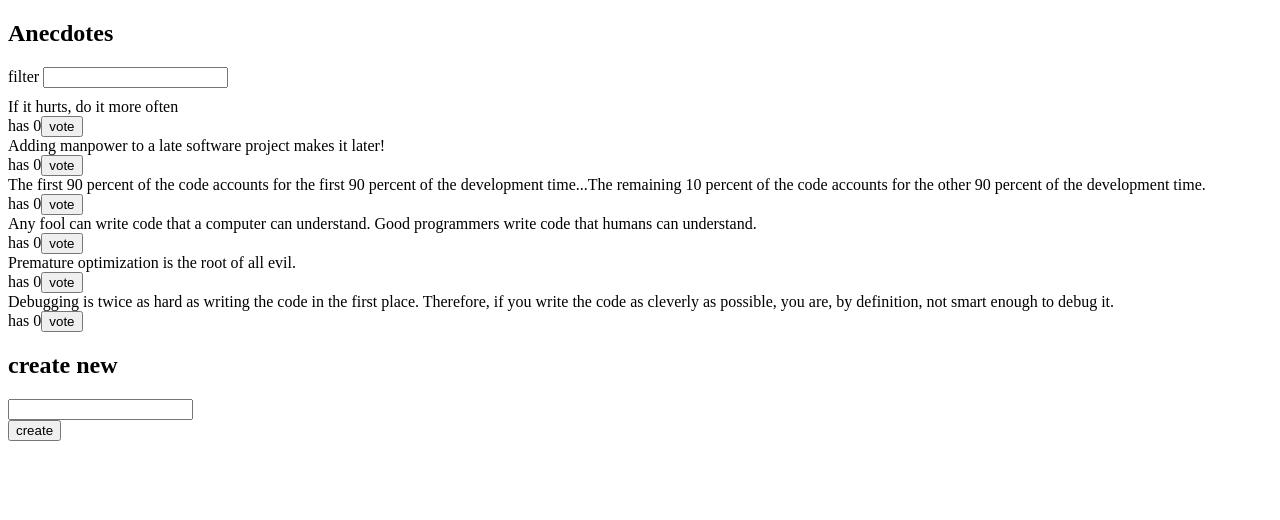
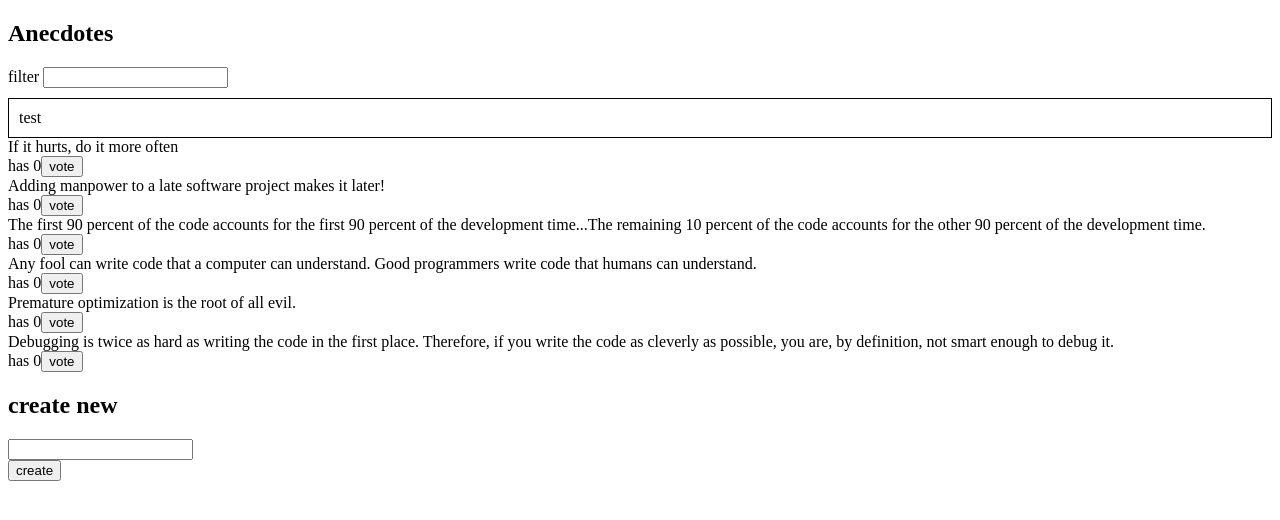
Before and after one commit to rotero08/fullstackopenexcercises, a React (Vite) app in the folder part6/redux-anecdotes-main/: page / in a window 1280 px wide. Shown: the top 520 px of the page. Built offline with nearby package versions, Linux system fonts and the light colour scheme.

Commit message:
exercise 6.12

```diff
--- a/part6/redux-anecdotes-main/src/App.jsx
+++ b/part6/redux-anecdotes-main/src/App.jsx
@@ -1,6 +1,7 @@
 import AnecdoteForm from './components/AnecdoteForm'
 import AnecdoteList from './components/AnecdoteList'
 import Filter from './components/Filter'
+import Notification from './components/Notification'
 
 const App = () => {
 
@@ -9,6 +10,7 @@ const App = () => {
     <div>
       <h2>Anecdotes</h2>
       <Filter />
+      <Notification />
       <AnecdoteList />
       <AnecdoteForm />
     </div>
--- a/part6/redux-anecdotes-main/src/components/Notification.js
+++ b/part6/redux-anecdotes-main/src/components/Notification.jsx
@@ -1,4 +1,8 @@
+import { useSelector } from 'react-redux'
+
 const Notification = () => {
+
+  const notification = useSelector(state => state.notification)
   const style = {
     border: 'solid',
     padding: 10,
@@ -6,7 +10,7 @@ const Notification = () => {
   }
   return (
     <div style={style}>
-      render here notification...
+      {notification}
     </div>
   )
 }
--- a/part6/redux-anecdotes-main/src/main.jsx
+++ b/part6/redux-anecdotes-main/src/main.jsx
@@ -5,11 +5,13 @@ import App from './App'
 
 import anecdoteReducer from './reducers/anecdoteReducer'
 import filterReducer from './reducers/filterReducer'
+import notificationReducer from './reducers/notificationReducer'
 
 const store = configureStore({
   reducer: {
     notes: anecdoteReducer,
-    filter: filterReducer
+    filter: filterReducer,
+    notification: notificationReducer
   }
 })
 
--- /dev/null
+++ b/part6/redux-anecdotes-main/src/reducers/notificationReducer.js
@@ -0,0 +1,16 @@
+import { createSlice } from '@reduxjs/toolkit'
+
+const initialState = 'test'
+
+const notificationSlice = createSlice({
+  name: 'notification',
+  initialState,
+  reducers: {
+    setNotification(state, action) {
+      return action.payload
+    }
+  }
+})
+
+export const { setNotification } = notificationSlice.actions
+export default notificationSlice.reducer
```
